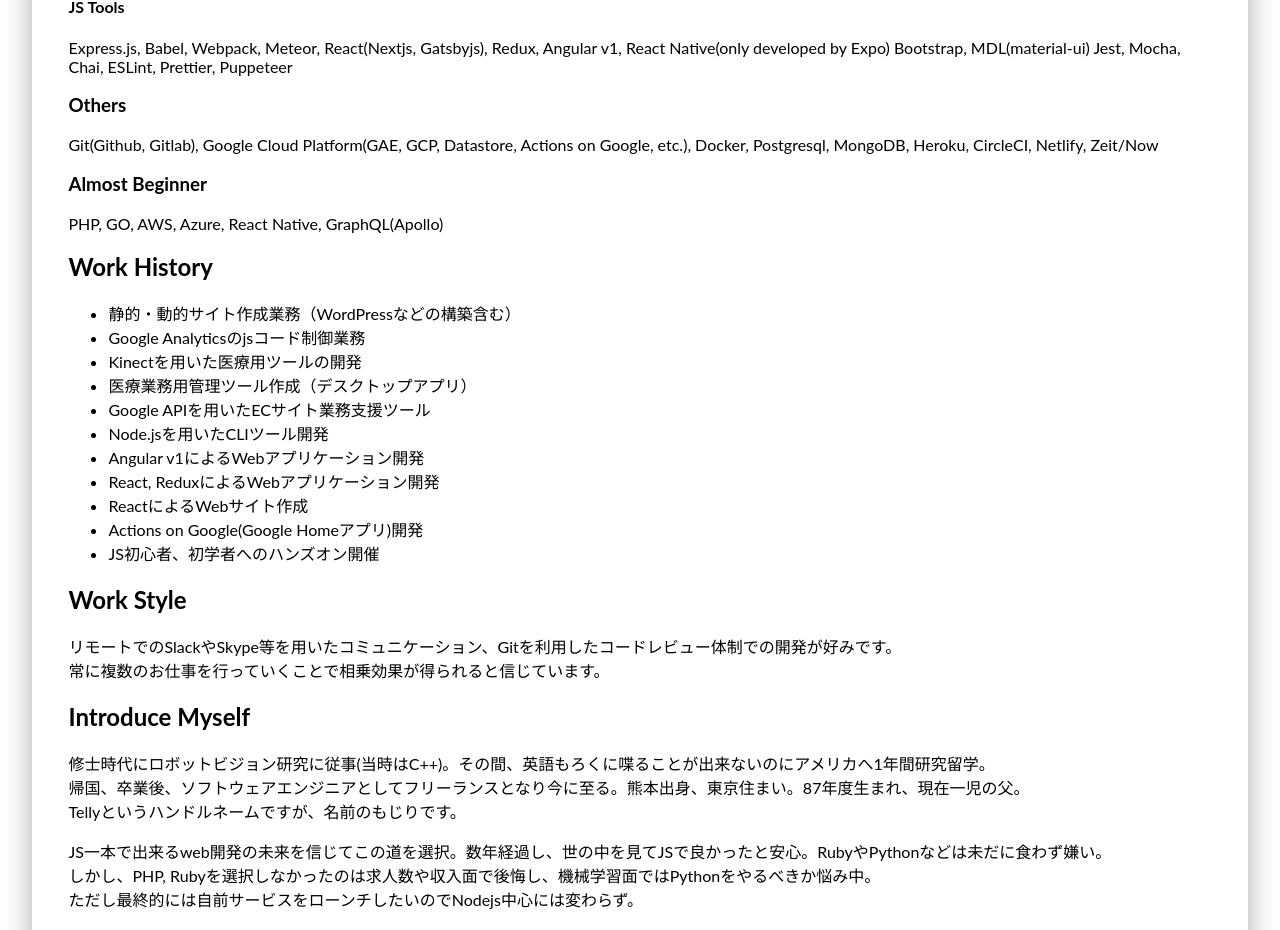
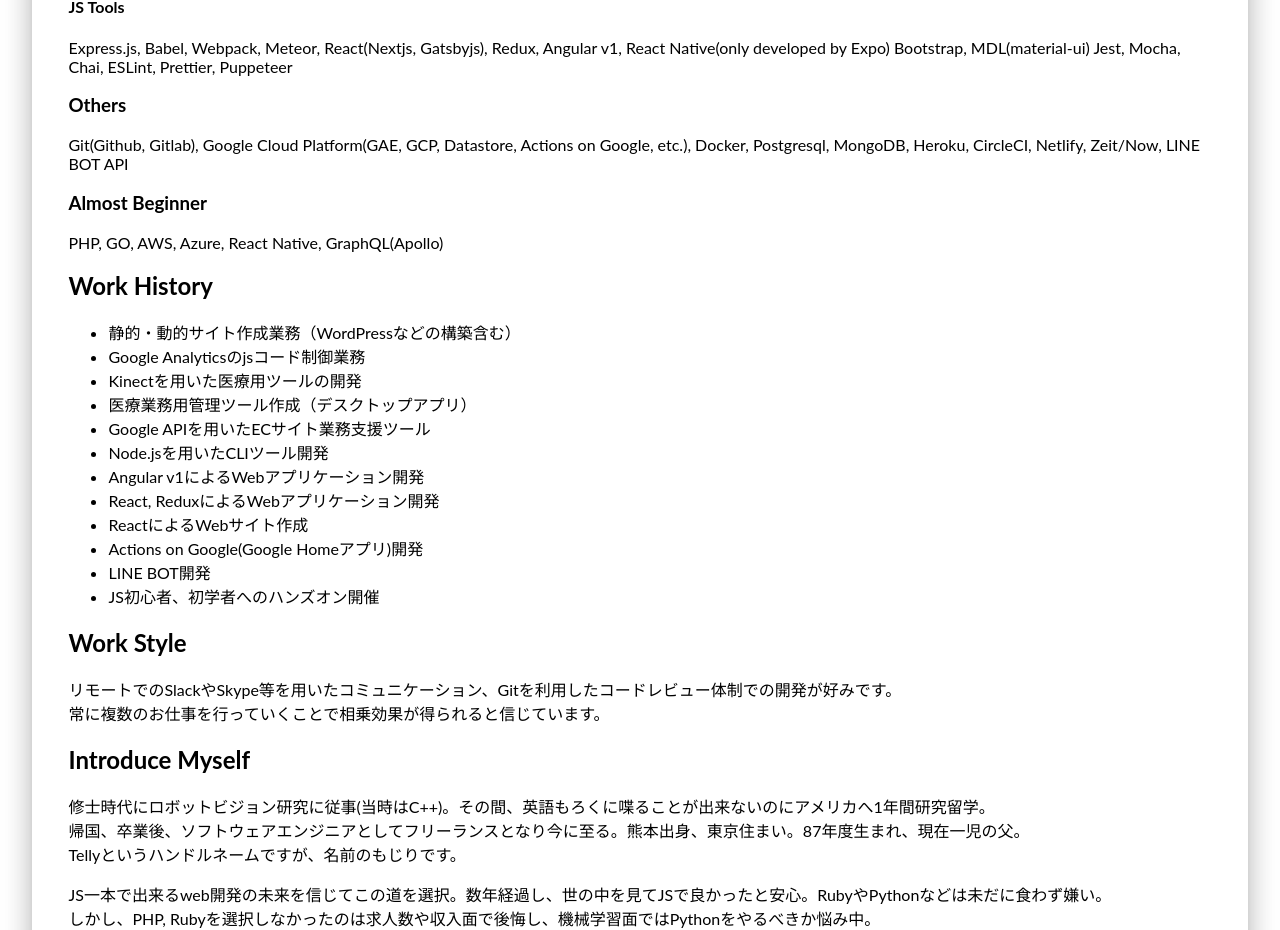
Before and after one commit to t6adev/t6adev, a Next.js app: page / in a window 1280 px wide. Shown: the part 1075-2005 px from the top of the page. Built offline with nearby package versions, Linux system fonts and the light colour scheme.

Commit message:
edit history

```diff
--- a/pages/index.js
+++ b/pages/index.js
@@ -50,7 +50,7 @@
               Puppeteer
             </p>
             <h3>Others</h3>
-            <p>Git(Github, Gitlab), Google Cloud Platform(GAE, GCP, Datastore, Actions on Google, etc.), Docker, Postgresql, MongoDB, Heroku, CircleCI, Netlify, Zeit/Now</p>
+            <p>Git(Github, Gitlab), Google Cloud Platform(GAE, GCP, Datastore, Actions on Google, etc.), Docker, Postgresql, MongoDB, Heroku, CircleCI, Netlify, Zeit/Now, LINE BOT API</p>
             <h3>Almost Beginner</h3>
             <p>PHP, GO, AWS, Azure, React Native, GraphQL(Apollo)</p>
             <h2>Work History</h2>
@@ -65,6 +65,7 @@
               <li>React, ReduxによるWebアプリケーション開発</li>
               <li>ReactによるWebサイト作成</li>
               <li>Actions on Google(Google Homeアプリ)開発</li>
+              <li>LINE BOT開発</li>
               <li>JS初心者、初学者へのハンズオン開催</li>
             </ul>
             <h2>Work Style</h2>
```
